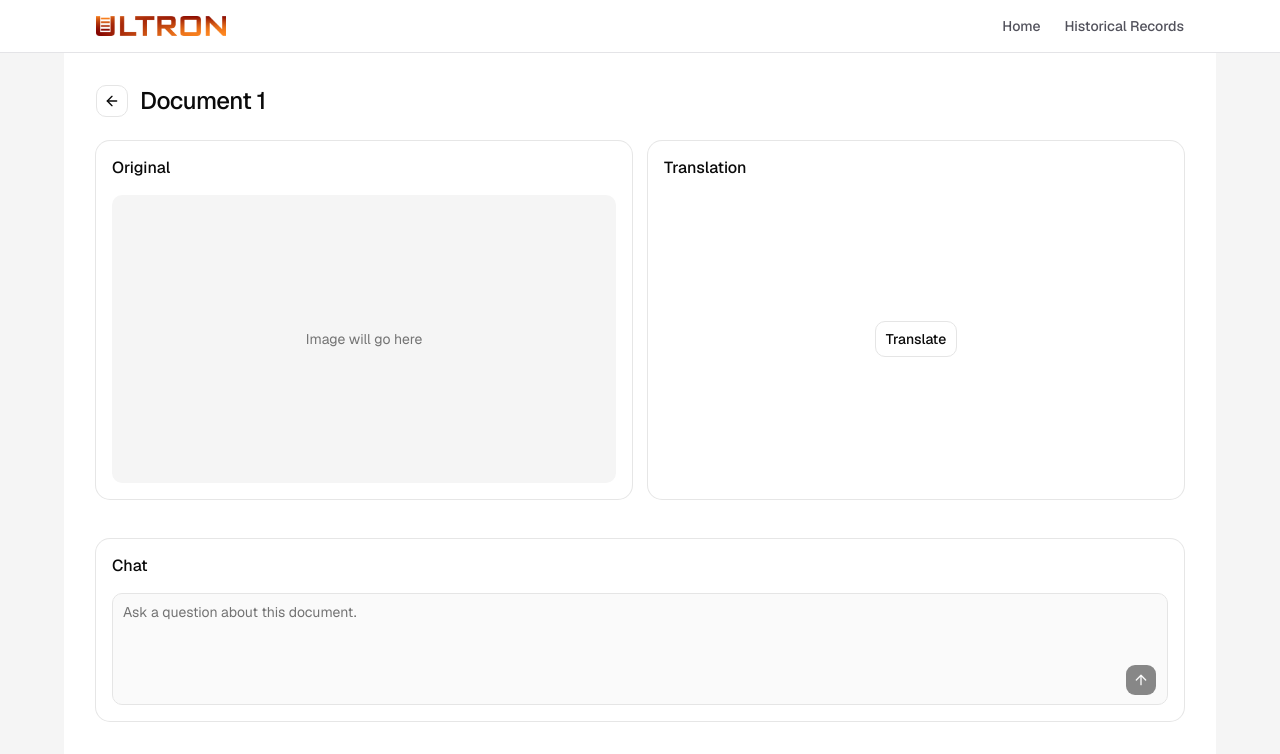
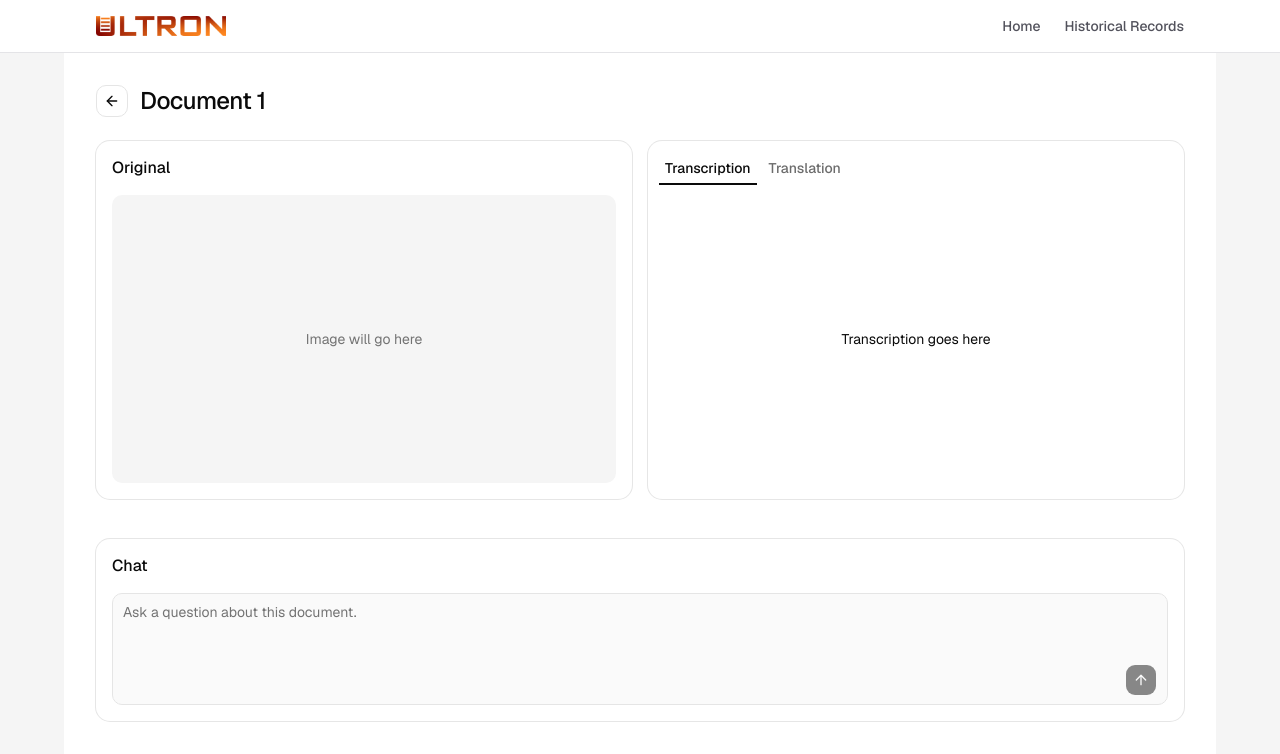
Before and after one commit to RichmondDjwerter/Advanced-Software-Engineering-Project, a Next.js app in the folder ultron-app/: page /historical-records/1 in a window 1280 px wide. Shown: the top 754 px of the page. Built offline with nearby package versions, Linux system fonts and the light colour scheme.

Commit message:
feat: implement tabs to switch between transcription and translation view

```diff
--- a/ultron-app/app/components/TranslationView.tsx
+++ b/ultron-app/app/components/TranslationView.tsx
@@ -1,17 +1,33 @@
-import { Button } from "@/components/ui/button";
-import { Card, CardHeader, CardTitle, CardContent } from "@/components/ui/card";
+import {Card, CardHeader, CardContent} from "@/components/ui/card";
+import {
+    Tabs,
+    TabsContent,
+    TabsList,
+    TabsTrigger,
+} from "@/components/ui/tabs"
 
 export function TranslationView() {
     return (
         <Card className="h-full">
+            <Tabs defaultValue="transcription" className="flex-1 gap-(--card-spacing)">
                 <CardHeader>
-        <CardTitle>Translation</CardTitle>
+                    <TabsList variant="line" className="-my-[5px] -ml-[9px]">
+                        <TabsTrigger value="transcription">Transcription</TabsTrigger>
+                        <TabsTrigger value="translation">Translation</TabsTrigger>
+                    </TabsList>
                 </CardHeader>
+                <TabsContent value="transcription" className="flex">
                     <CardContent className="flex min-h-40 flex-1 items-center justify-center">
-        <Button variant="outline" size="lg">
-          Translate
-        </Button>
+                        Transcription goes here
                     </CardContent>
+                </TabsContent>
+
+                <TabsContent value="translation" className="flex">
+                    <CardContent className="flex min-h-40 flex-1 items-center justify-center">
+                        Translation goes here
+                    </CardContent>
+                </TabsContent>
+            </Tabs>
         </Card>
-  );
+    )
 }
```
Lines whose indentation alone changed are shown as unchanged.
